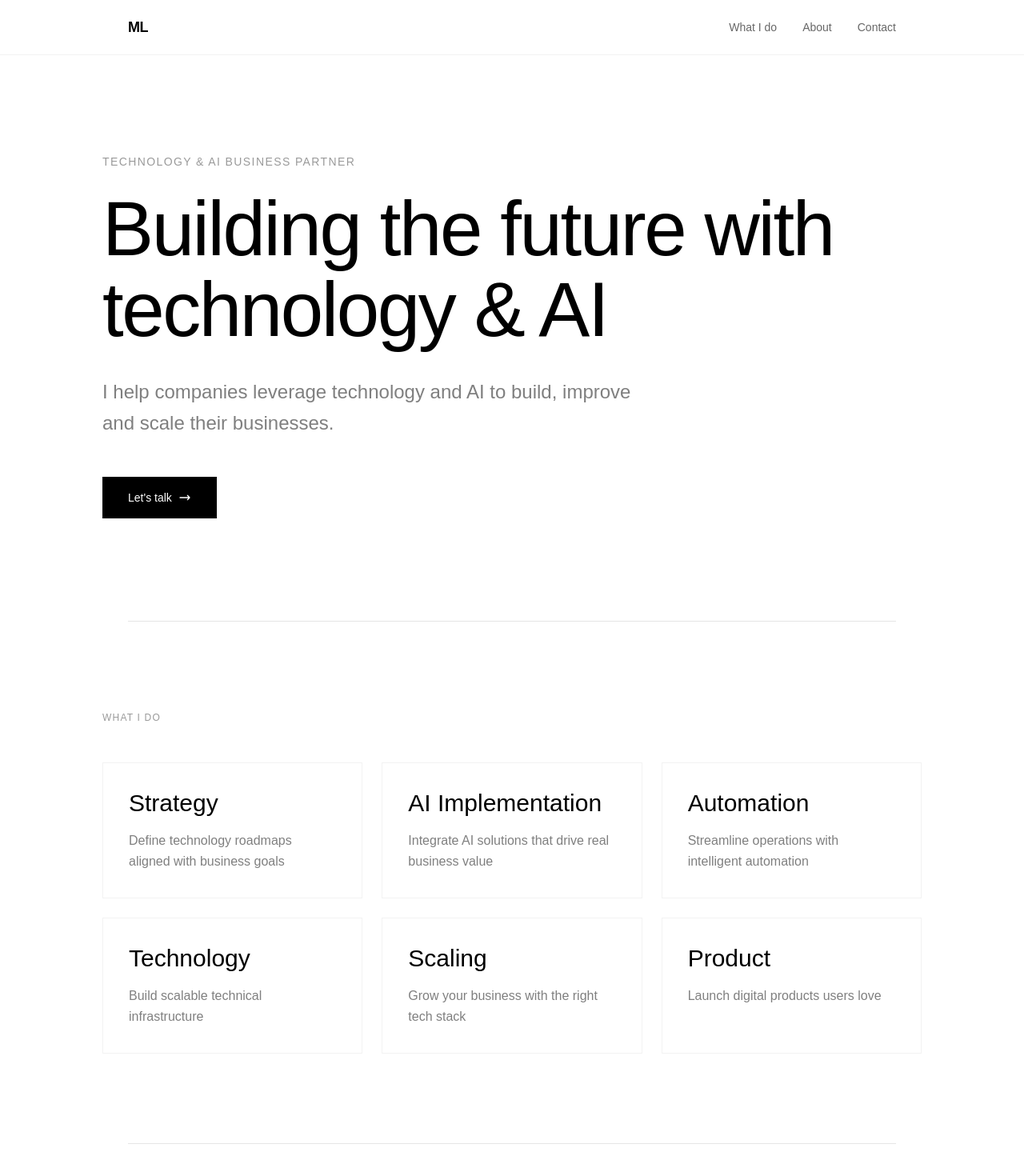
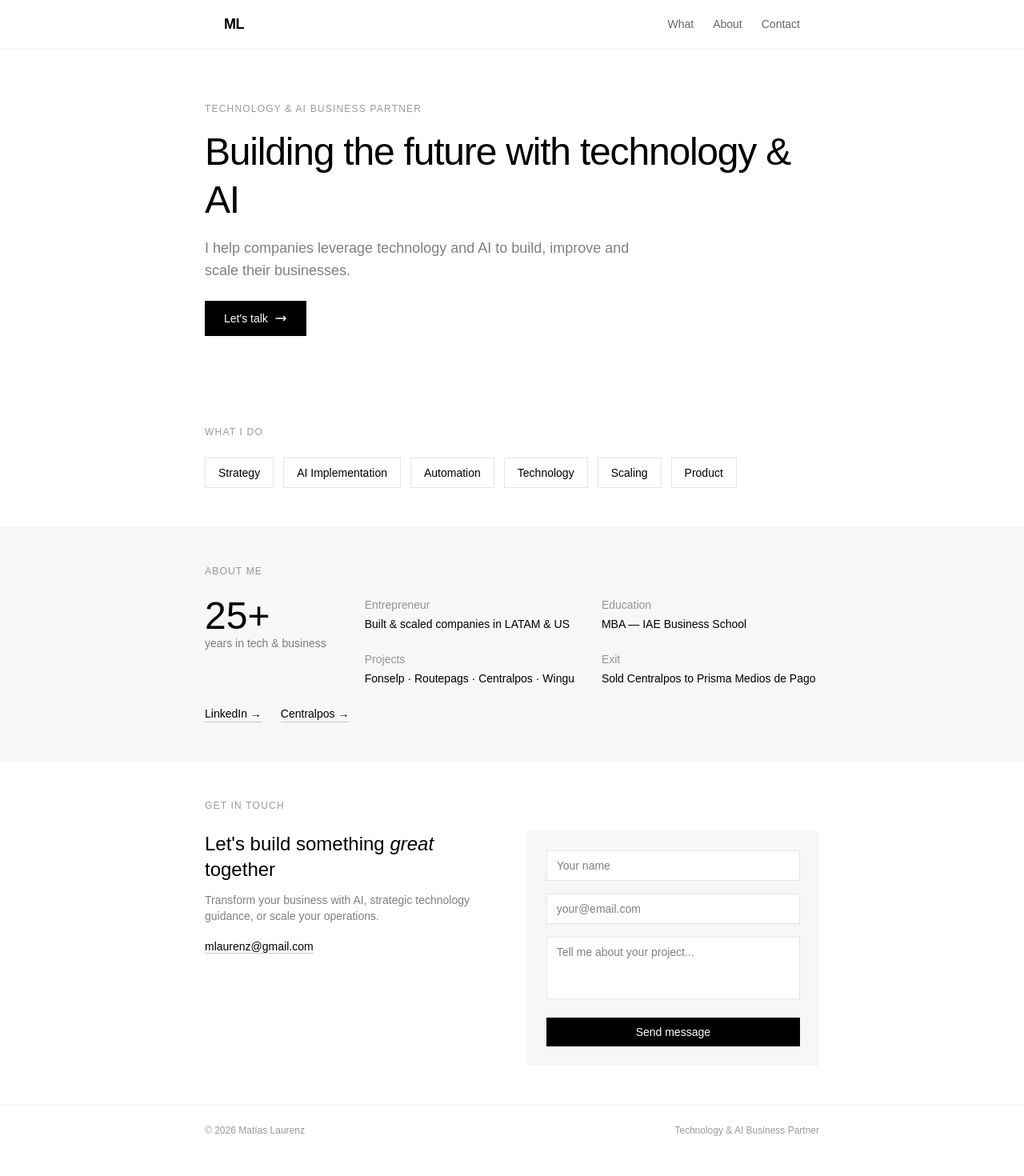
Before and after one commit to mlaurenz/portfolio, a Next.js app: page / in a window 1280 px wide. Shown: the top 1470 px of the page at 80% size. After the commit the page ends 1445 px from the top, so only its background shows below. Built offline with nearby package versions, Linux system fonts and the light colour scheme.

Commit message:
Compress layout - less scrolling

```diff
--- a/src/app/page.tsx
+++ b/src/app/page.tsx
@@ -1,6 +1,5 @@
 "use client";
 
-import Link from "next/link";
 import { useState } from "react";
 
 export default function Home() {
@@ -23,32 +22,32 @@ export default function Home() {
     <div className="min-h-screen bg-white text-black font-sans">
       {/* Navigation */}
       <nav className="fixed top-0 left-0 right-0 bg-white/95 backdrop-blur-md z-50 border-b border-black/5">
-        <div className="max-w-5xl mx-auto px-8 py-5 flex justify-between items-center">
+        <div className="max-w-3xl mx-auto px-6 py-4 flex justify-between items-center">
           <span className="text-lg font-semibold tracking-tight">ML</span>
-          <div className="flex gap-8">
-            <a href="#what" className="text-sm text-black/60 hover:text-black transition-colors">What I do</a>
-            <a href="#about" className="text-sm text-black/60 hover:text-black transition-colors">About</a>
-            <a href="#contact" className="text-sm text-black/60 hover:text-black transition-colors">Contact</a>
+          <div className="flex gap-6 text-sm">
+            <a href="#what" className="text-black/60 hover:text-black transition-colors">What</a>
+            <a href="#about" className="text-black/60 hover:text-black transition-colors">About</a>
+            <a href="#contact" className="text-black/60 hover:text-black transition-colors">Contact</a>
           </div>
         </div>
       </nav>
 
       {/* Hero */}
-      <section className="pt-48 pb-32 px-8">
-        <div className="max-w-5xl mx-auto">
-          <p className="text-sm font-medium tracking-widest uppercase text-black/40 mb-6 animate-fade-in">
+      <section className="pt-32 pb-16 px-6">
+        <div className="max-w-3xl mx-auto">
+          <p className="text-xs font-medium tracking-widest uppercase text-black/40 mb-4">
             Technology & AI Business Partner
           </p>
-          <h1 className="text-6xl md:text-8xl font-light leading-[1.05] tracking-tight animate-slide-up">
+          <h1 className="text-4xl md:text-5xl font-light leading-tight tracking-tight">
             Building the future with <span className="text-black">technology</span> & <span className="text-black">AI</span>
           </h1>
-          <p className="mt-8 text-xl md:text-2xl text-black/50 max-w-2xl leading-relaxed animate-slide-up" style={{animationDelay: "0.1s"}}>
+          <p className="mt-4 text-lg text-black/50 max-w-xl">
             I help companies leverage technology and AI to build, improve and scale their businesses.
           </p>
-          <div className="mt-12 animate-slide-up" style={{animationDelay: "0.2s"}}>
+          <div className="mt-6">
             <a
               href="#contact"
-              className="inline-flex items-center gap-2 px-8 py-4 bg-black text-white text-sm font-medium hover:bg-black/80 transition-all duration-300"
+              className="inline-flex items-center gap-2 px-6 py-3 bg-black text-white text-sm font-medium hover:bg-black/80 transition-all"
             >
               Let&apos;s talk
               <svg className="w-4 h-4" fill="none" stroke="currentColor" viewBox="0 0 24 24">
@@ -59,155 +58,106 @@ export default function Home() {
         </div>
       </section>
 
-      {/* Divider */}
-      <div className="max-w-5xl mx-auto px-8">
-        <div className="border-t border-black/10"></div>
-      </div>
-
       {/* What I do */}
-      <section id="what" className="py-28 px-8">
-        <div className="max-w-5xl mx-auto">
-          <p className="text-xs font-medium tracking-widest uppercase text-black/40 mb-12">What I do</p>
-          <div className="grid md:grid-cols-2 lg:grid-cols-3 gap-6">
-            {[
-              { title: "Strategy", desc: "Define technology roadmaps aligned with business goals" },
-              { title: "AI Implementation", desc: "Integrate AI solutions that drive real business value" },
-              { title: "Automation", desc: "Streamline operations with intelligent automation" },
-              { title: "Technology", desc: "Build scalable technical infrastructure" },
-              { title: "Scaling", desc: "Grow your business with the right tech stack" },
-              { title: "Product", desc: "Launch digital products users love" }
-            ].map((item, i) => (
-              <div key={i} className="group p-8 border border-black/5 hover:border-black/20 transition-all duration-500">
-                <p className="text-3xl font-light mb-4">{item.title}</p>
-                <p className="text-black/50 leading-relaxed">{item.desc}</p>
-              </div>
+      <section id="what" className="py-12 px-6">
+        <div className="max-w-3xl mx-auto">
+          <p className="text-xs font-medium tracking-widest uppercase text-black/40 mb-6">What I do</p>
+          <div className="flex flex-wrap gap-3">
+            {["Strategy", "AI Implementation", "Automation", "Technology", "Scaling", "Product"].map((item, i) => (
+              <span key={i} className="px-4 py-2 border border-black/10 text-sm">{item}</span>
             ))}
           </div>
         </div>
       </section>
 
-      {/* Divider */}
-      <div className="max-w-5xl mx-auto px-8">
-        <div className="border-t border-black/10"></div>
+      {/* About */}
+      <section id="about" className="py-12 px-6 bg-black/3">
+        <div className="max-w-3xl mx-auto">
+          <p className="text-xs font-medium tracking-widest uppercase text-black/40 mb-6">About me</p>
+          <div className="flex flex-wrap gap-12 items-start">
+            <div>
+              <p className="text-5xl font-light">25+</p>
+              <p className="text-black/50 text-sm">years in tech & business</p>
             </div>
-
-      {/* About */}
-      <section id="about" className="py-28 px-8">
-        <div className="max-w-5xl mx-auto">
-          <p className="text-xs font-medium tracking-widest uppercase text-black/40 mb-12">About me</p>
-
-          <div className="grid lg:grid-cols-2 gap-16">
+            <div className="flex-1 grid sm:grid-cols-2 gap-6 text-sm">
               <div>
-              <p className="text-7xl font-light mb-6">25+</p>
-              <p className="text-xl text-black/60">years in technology & business</p>
-            </div>
-
-            <div className="space-y-10">
-              <div>
-                <p className="text-sm text-black/40 mb-2">Entrepreneur</p>
-                <p className="text-lg">Built and scaled companies in LATAM and US</p>
+                <p className="text-black/40 mb-1">Entrepreneur</p>
+                <p>Built & scaled companies in LATAM & US</p>
               </div>
               <div>
-                <p className="text-sm text-black/40 mb-2">Education</p>
-                <p className="text-lg">MBA — IAE Business School</p>
+                <p className="text-black/40 mb-1">Education</p>
+                <p>MBA — IAE Business School</p>
               </div>
               <div>
-                <p className="text-sm text-black/40 mb-2">Selected Projects</p>
-                <p className="text-lg">Fonselp · Routepags · Centralpos · Wingu</p>
+                <p className="text-black/40 mb-1">Projects</p>
+                <p>Fonselp · Routepags · Centralpos · Wingu</p>
               </div>
               <div>
-                <p className="text-sm text-black/40 mb-2">Notable Exit</p>
-                <p className="text-lg">Sold Centralpos to Prisma Medios de Pago</p>
+                <p className="text-black/40 mb-1">Exit</p>
+                <p>Sold Centralpos to Prisma Medios de Pago</p>
               </div>
             </div>
           </div>
-
-          <div className="mt-16 flex gap-8">
-            <a href="https://linkedin.com/in/matiaslaurenz" target="_blank" rel="noopener noreferrer" className="text-sm border-b border-black/20 hover:border-black transition-colors pb-1">
-              LinkedIn →
-            </a>
-            <a href="https://centralpos.com" target="_blank" rel="noopener noreferrer" className="text-sm border-b border-black/20 hover:border-black transition-colors pb-1">
-              Centralpos →
-            </a>
+          <div className="mt-6 flex gap-6 text-sm">
+            <a href="https://linkedin.com/in/matiaslaurenz" target="_blank" rel="noopener noreferrer" className="border-b border-black/20 hover:border-black transition-colors">LinkedIn →</a>
+            <a href="https://centralpos.com" target="_blank" rel="noopener noreferrer" className="border-b border-black/20 hover:border-black transition-colors">Centralpos →</a>
           </div>
         </div>
       </section>
 
-      {/* Divider */}
-      <div className="max-w-5xl mx-auto px-8">
-        <div className="border-t border-black/10"></div>
-      </div>
+      {/* Contact */}
+      <section id="contact" className="py-12 px-6">
+        <div className="max-w-3xl mx-auto">
+          <p className="text-xs font-medium tracking-widest uppercase text-black/40 mb-6">Get in touch</p>
 
-      {/* Contact */}
-      <section id="contact" className="py-28 px-8">
-        <div className="max-w-5xl mx-auto">
-          <p className="text-xs font-medium tracking-widest uppercase text-black/40 mb-12">Get in touch</p>
-
-          <div className="grid lg:grid-cols-2 gap-16">
-            <div>
-              <h2 className="text-4xl md:text-5xl font-light leading-tight mb-6">
+          <div className="flex flex-col md:flex-row gap-10">
+            <div className="md:w-1/2">
+              <h2 className="text-2xl font-light mb-3">
                 Let&apos;s build something <span className="italic">great</span> together
               </h2>
-              <p className="text-lg text-black/50 leading-relaxed">
-                Whether you&apos;re looking to transform your business with AI, need strategic technology guidance, or want to scale your operations — I&apos;d love to hear from you.
+              <p className="text-black/50 text-sm mb-4">
+                Transform your business with AI, strategic technology guidance, or scale your operations.
               </p>
-              <div className="mt-8">
-                <a href="mailto:mlaurenz@gmail.com" className="text-lg border-b border-black/20 hover:border-black transition-colors">
+              <a href="mailto:mlaurenz@gmail.com" className="text-sm border-b border-black/20 hover:border-black transition-colors">
                 mlaurenz@gmail.com
               </a>
             </div>
-            </div>
 
-            <div className="bg-black/3 p-8 md:p-10">
+            <div className="md:w-1/2 bg-black/3 p-6">
               {submitted ? (
-                <div className="text-center py-8">
-                  <svg className="w-16 h-16 mx-auto mb-4 text-green-600" fill="none" stroke="currentColor" viewBox="0 0 24 24">
-                    <path strokeLinecap="round" strokeLinejoin="round" strokeWidth={1.5} d="M5 13l4 4L19 7" />
-                  </svg>
-                  <p className="text-lg font-medium">Thanks for reaching out!</p>
-                  <p className="text-black/50 mt-2">Your email client should have opened.</p>
+                <div className="text-center py-4">
+                  <p className="font-medium">Thanks for reaching out!</p>
+                  <p className="text-black/50 text-sm">Your email client should have opened.</p>
                 </div>
               ) : (
-                <form onSubmit={handleSubmit} className="space-y-6">
-                  <div>
-                    <label htmlFor="name" className="block text-sm font-medium text-black/60 mb-2">Name</label>
+                <form onSubmit={handleSubmit} className="space-y-4">
                   <input
                     type="text"
-                      id="name"
                     required
                     value={formData.name}
                     onChange={(e) => setFormData({...formData, name: e.target.value})}
-                      className="w-full px-4 py-3 bg-white border border-black/10 focus:border-black focus:outline-none transition-colors"
+                    className="w-full px-3 py-2 bg-white border border-black/10 focus:border-black focus:outline-none text-sm"
                     placeholder="Your name"
                   />
-                  </div>
-                  <div>
-                    <label htmlFor="email" className="block text-sm font-medium text-black/60 mb-2">Email</label>
                   <input
                     type="email"
-                      id="email"
                     required
                     value={formData.email}
                     onChange={(e) => setFormData({...formData, email: e.target.value})}
-                      className="w-full px-4 py-3 bg-white border border-black/10 focus:border-black focus:outline-none transition-colors"
+                    className="w-full px-3 py-2 bg-white border border-black/10 focus:border-black focus:outline-none text-sm"
                     placeholder="your@email.com"
                   />
-                  </div>
-                  <div>
-                    <label htmlFor="message" className="block text-sm font-medium text-black/60 mb-2">Message</label>
                   <textarea
-                      id="message"
                     required
-                      rows={5}
+                    rows={3}
                     value={formData.message}
                     onChange={(e) => setFormData({...formData, message: e.target.value})}
-                      className="w-full px-4 py-3 bg-white border border-black/10 focus:border-black focus:outline-none transition-colors resize-none"
+                    className="w-full px-3 py-2 bg-white border border-black/10 focus:border-black focus:outline-none text-sm resize-none"
                     placeholder="Tell me about your project..."
                   />
-                  </div>
                   <button
                     type="submit"
-                    className="w-full py-4 bg-black text-white font-medium hover:bg-black/80 transition-colors"
+                    className="w-full py-2 bg-black text-white text-sm font-medium hover:bg-black/80 transition-colors"
                   >
                     Send message
                   </button>
@@ -219,30 +169,12 @@ export default function Home() {
       </section>
 
       {/* Footer */}
-      <footer className="py-10 px-8 border-t border-black/5">
-        <div className="max-w-5xl mx-auto flex justify-between items-center">
-          <p className="text-sm text-black/40">© 2026 Matías Laurenz</p>
-          <p className="text-sm text-black/40">Technology & AI Business Partner</p>
+      <footer className="py-6 px-6 border-t border-black/5">
+        <div className="max-w-3xl mx-auto flex justify-between text-xs text-black/40">
+          <p>© 2026 Matías Laurenz</p>
+          <p>Technology & AI Business Partner</p>
         </div>
       </footer>
-
-      <style jsx global>{`
-        @keyframes fade-in {
-          from { opacity: 0; transform: translateY(20px); }
-          to { opacity: 1; transform: translateY(0); }
-        }
-        @keyframes slide-up {
-          from { opacity: 0; transform: translateY(40px); }
-          to { opacity: 1; transform: translateY(0); }
-        }
-        .animate-fade-in {
-          animation: fade-in 0.8s ease-out forwards;
-        }
-        .animate-slide-up {
-          opacity: 0;
-          animation: slide-up 0.8s ease-out forwards;
-        }
-      `}</style>
     </div>
   );
 }
```
Lines whose indentation alone changed are shown as unchanged.
